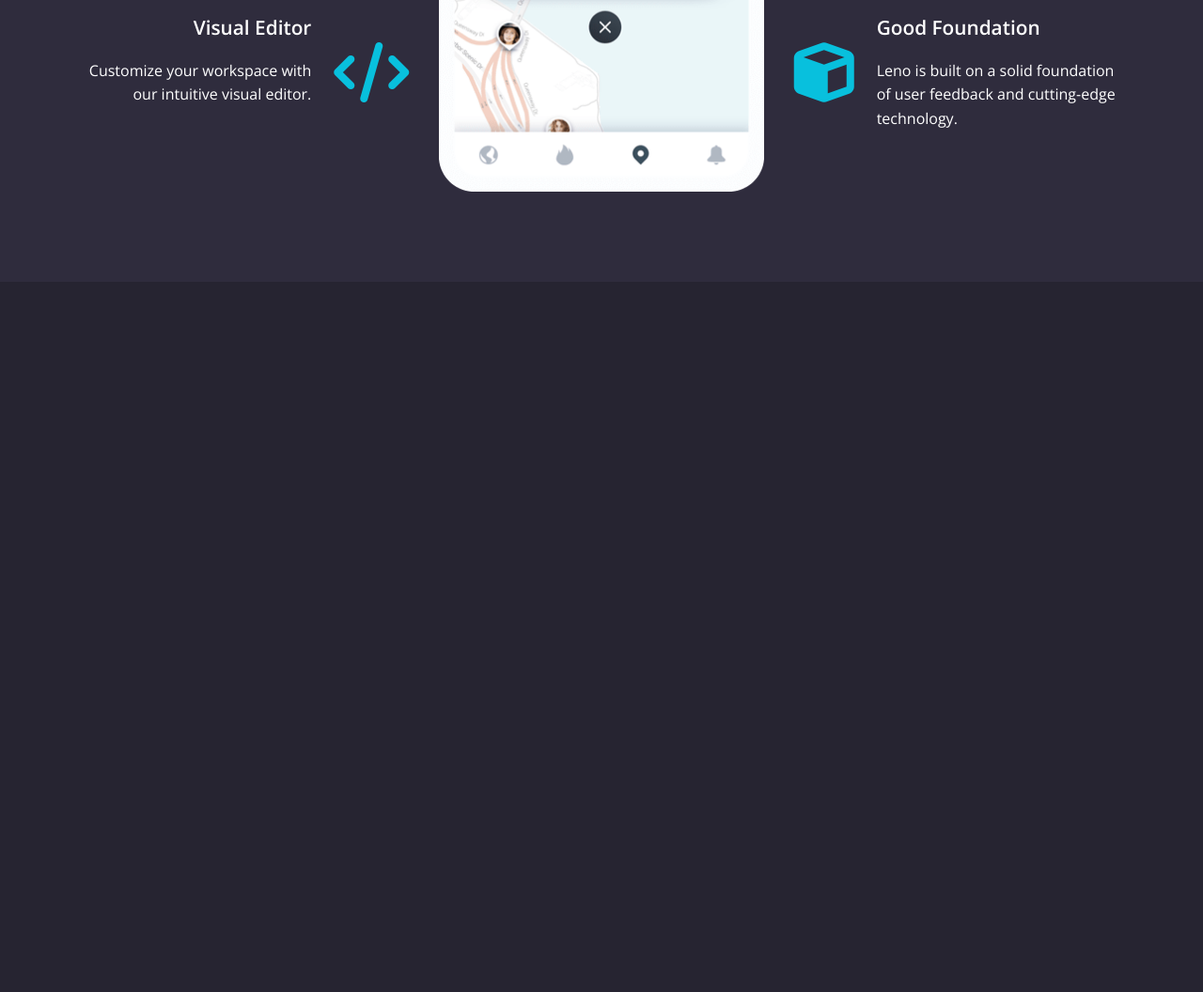
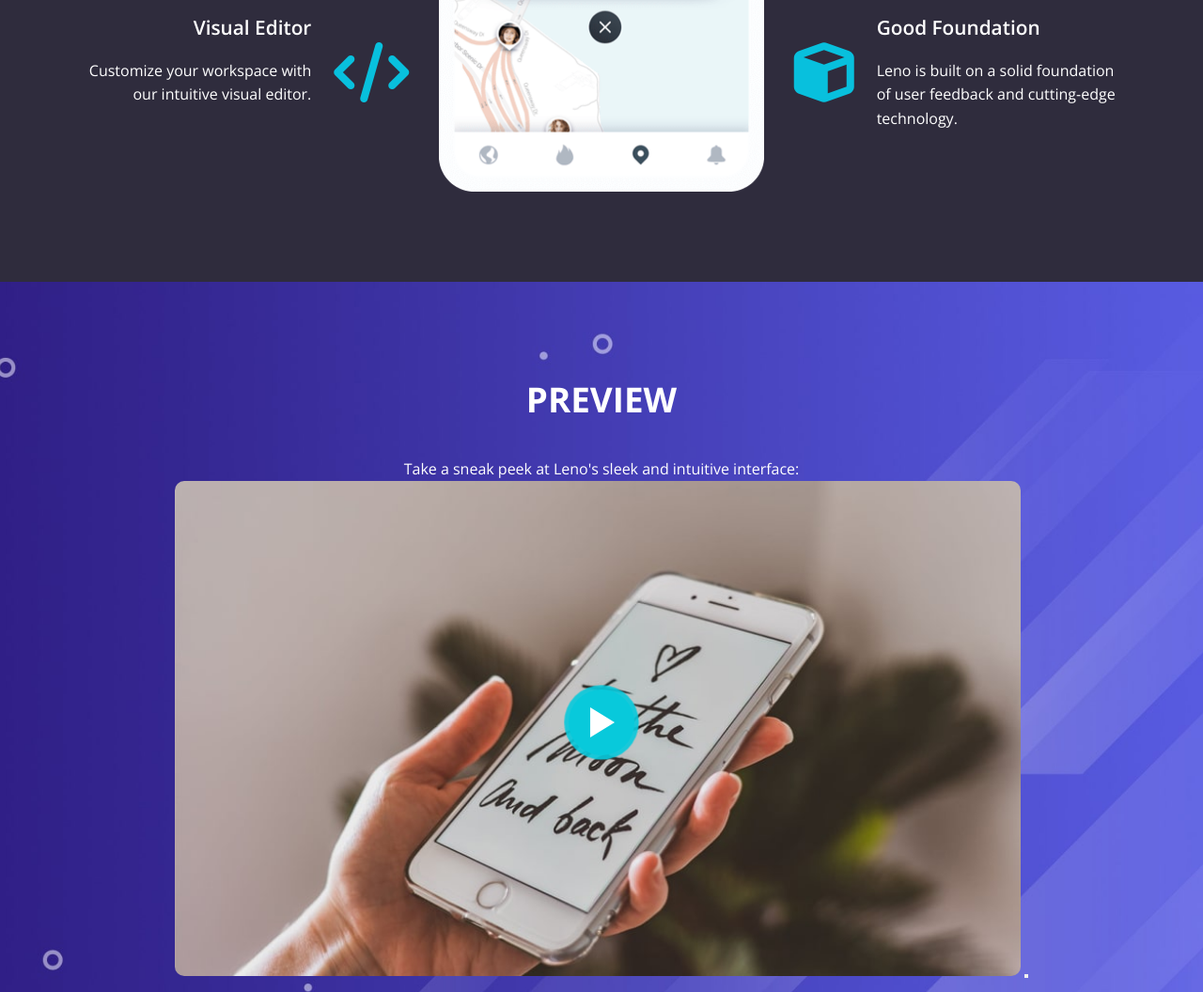
Before and after one commit to leo-hailey/leno-website, a plain HTML site: page index.html in a window 1280 px wide. Shown: the part 2153-3209 px from the top of the page at 94% size. Before the commit the page ends 2453 px from the top, so only its background shows below. Drawn offline with nearby package versions, Linux system fonts and the light colour scheme.

Commit message:
added video play button and animation

```diff
--- a/css/styles.css
+++ b/css/styles.css
@@ -291,7 +291,109 @@ img{
     text-align: left;
 }
 
+/* Preview section */
+.preview {
+    background: url('../images/images/video-background.jpg') center center/cover no-repeat;
+}
 
+.preview__container {
+    padding: 6rem 2rem;
+    text-align: center;
+}
+
+.preview__title {
+    font-size: 2.3rem;
+    margin-bottom: 2rem;
+    text-transform: uppercase;
+}
+
+.preview__description {
+    max-width: 600px;
+    margin: 1rem auto 4rem;
+}
+
+.preview__video-wrapper {
+    position: relative;
+}
+
+.preview__video-wrapper img {
+    width: 100%;
+    max-width: 900px;
+    border-radius: 10px;
+}
+
+/* play button container */
+.preview__video-play-button {
+    position: absolute;
+    top: 48%;
+    left: 50%;
+    z-index: 10;
+    display: block;
+    width: 2rem;
+    height: 2.75rem;
+    border-radius: 50%;
+    cursor: pointer;
+    transform: translateX(-50%) translateY(-50%);
+    box-sizing: content-box;
+}
+
+/* play button circle */
+.preview__video-play-button::after {
+    content: '';
+    position: absolute;
+    top: 50%;
+    left: 50%;
+    background: #08c9db;
+    height: 4.375rem;
+    width: 4.375rem;
+    border-radius: 50%;
+    transform: translateX(-50%) translateY(-50%);
+    display: block;
+    z-index: 1;
+    transition: all 200ms;
+}
+/* play button triangle */
+.preview__video-play-button span {
+    position: relative;
+    display: block;
+    top: 0.375rem;
+    left: 0.25rem;
+    width: 0;
+    height: 0;
+    z-index: 3;
+    border-left: 1.625rem solid #fff;
+    border-top: 1rem solid transparent;
+    border-bottom: 1rem solid transparent;
+}
+
+/* PLay button animation */
+.preview__video-play-button::before {
+    content: '';
+    position: absolute;
+    top: 50%;
+    left: 50%;
+    transform: translateX(-50%) translateY(-50%);
+    z-index: 0;
+    display: block;
+    width: 4.75rem;
+    height: 4.75rem;
+    background: #08c9db;
+    border-radius: 50%;
+    animation: pulse-border 1500ms ease-out infinite;
+}
+
+@keyframes pulse-border {
+    0% {
+        transform: translateX(-50%) translateY(-50%) scale(1);
+        opacity: 1;
+    }
+
+
+    100% {
+        transform: translateX(-50%) translateY(-50%) scale(1.5);
+            opacity: 0;
+    }
+}
 
 /* Media Queries */
 
--- a/index.html
+++ b/index.html
@@ -281,6 +281,29 @@
             </div> <!-- closes features container -->
          </section> <!-- Closes features -->
 
+         <!-- Preview Section -->
+          <section class="preview" id="preview">
+            <div class="preview__container container">
+                <div class="preview__content">
+                    <h2 class="preview__title">Preview</h2>
+                    <p class="description">
+                        Take a sneak peek at Leno's sleek and intuitive interface:
+                    </p>
+                    <div class="preview__image-container">
+                        <div class="preview__video-wrapper">
+                            <img src="images/images/video-frame.jpg" alt="preview">
+                            <button class="preview__video-button">
+                                <span class="preview__video-play-button">
+                                    <span></span>
+                                </span>
+                            </button>
+                        </div><!-- closes video wrapper -->
+                    </div><!-- closes image container -->
+                </div><!-- Clsoes preview content -->
+
+            </div> <!-- Closes preview container -->
+          </section> <!-- Closes preview -->
+
     <script src="js/script.js"></script>
 </body>
 </html>
```
